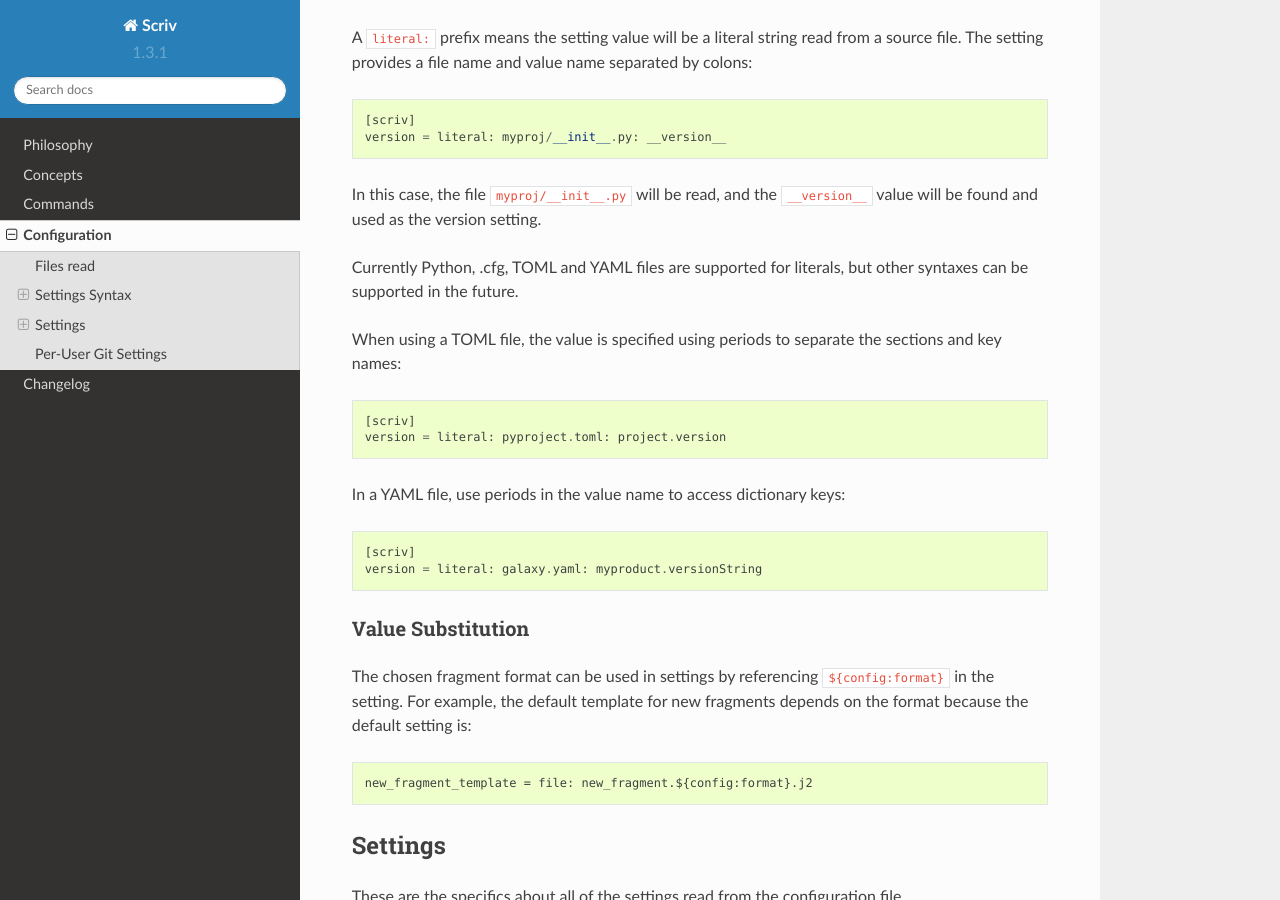
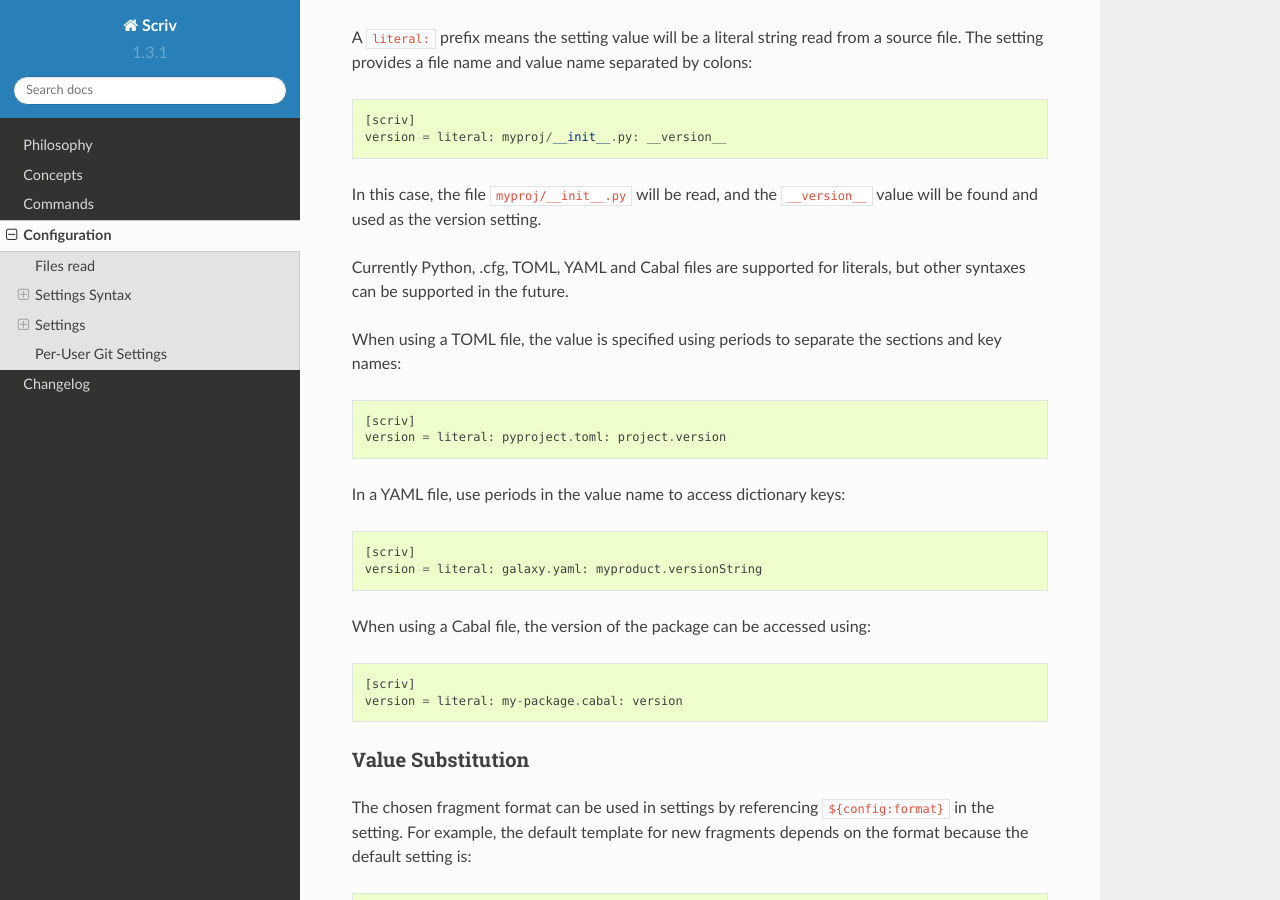
Before and after one commit to nedbat/scriv, a Sphinx documentation site: the page built from docs/configuration.rst, in a window 1280 px wide and 900 px high, scrolled down 1782 px. Built offline with Sphinx 7.4.7 and the Read the Docs theme 2.0.0, drawn with Linux system fonts in a browser that asks for light colours.

Commit message:
feat: add support for cabal file literals (#91)
* Add minimal cabal support

* Add `cabal` to tests and docs

```diff
--- a/docs/configuration.rst
+++ b/docs/configuration.rst
@@ -127,8 +127,8 @@ by colons::
 In this case, the file ``myproj/__init__.py`` will be read, and the
 ``__version__`` value will be found and used as the version setting.
 
-Currently Python, .cfg, TOML and YAML files are supported for literals, but
-other syntaxes can be supported in the future.
+Currently Python, .cfg, TOML, YAML and Cabal files are supported for literals,
+but other syntaxes can be supported in the future.
 
 When using a TOML file, the value is specified using periods to separate the
 sections and key names::
@@ -141,6 +141,10 @@ In a YAML file, use periods in the value name to access dictionary keys::
     [scriv]
     version = literal: galaxy.yaml: myproduct.versionString
 
+When using a Cabal file, the version of the package can be accessed using::
+
+    [scriv]
+    version = literal: my-package.cabal: version
 
 Value Substitution
 ------------------
```
Also changed, not shown: 2 other files.
